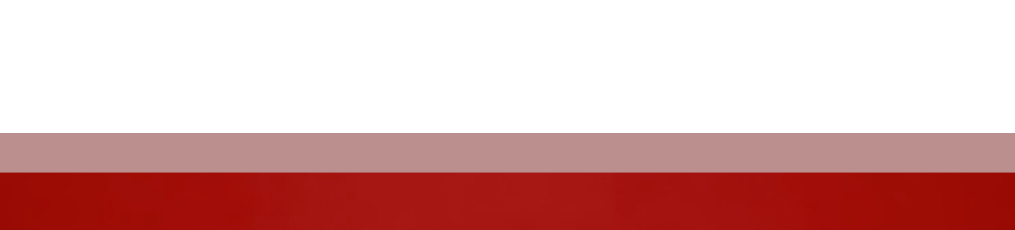
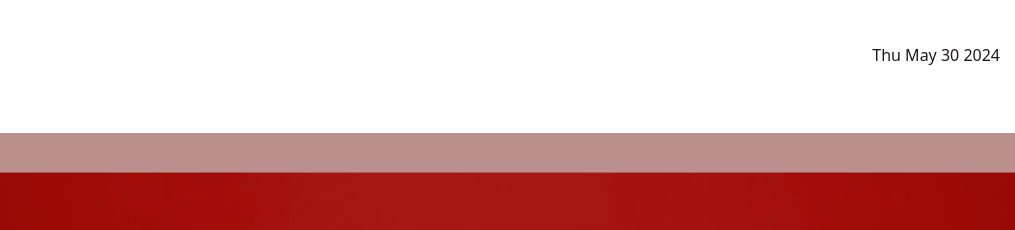
Before and after one commit to Damiieibikun/Loan-Application, a plain HTML site: page Application-status.html in a window 1280 px wide. Shown: the top 230 px of the page, 122-1137 px from the left. Drawn offline with Linux system fonts and the light colour scheme.

Commit message:
added finishing touches to website

```diff
--- a/Application-status.html
+++ b/Application-status.html
@@ -38,6 +38,6 @@
       <div id="closing-letter"></div>
     </div>
 
-
+   <script src="js/status.js"></script>
   </body>
 </html>
--- a/js/status.js
+++ b/js/status.js
@@ -1,6 +1,6 @@
 
 //Navigation
-const today = new Date().toDateString();
+let today = new Date().toDateString();
 document.getElementById("currentdate").innerText = today;
 
 function showMsg() {
```
